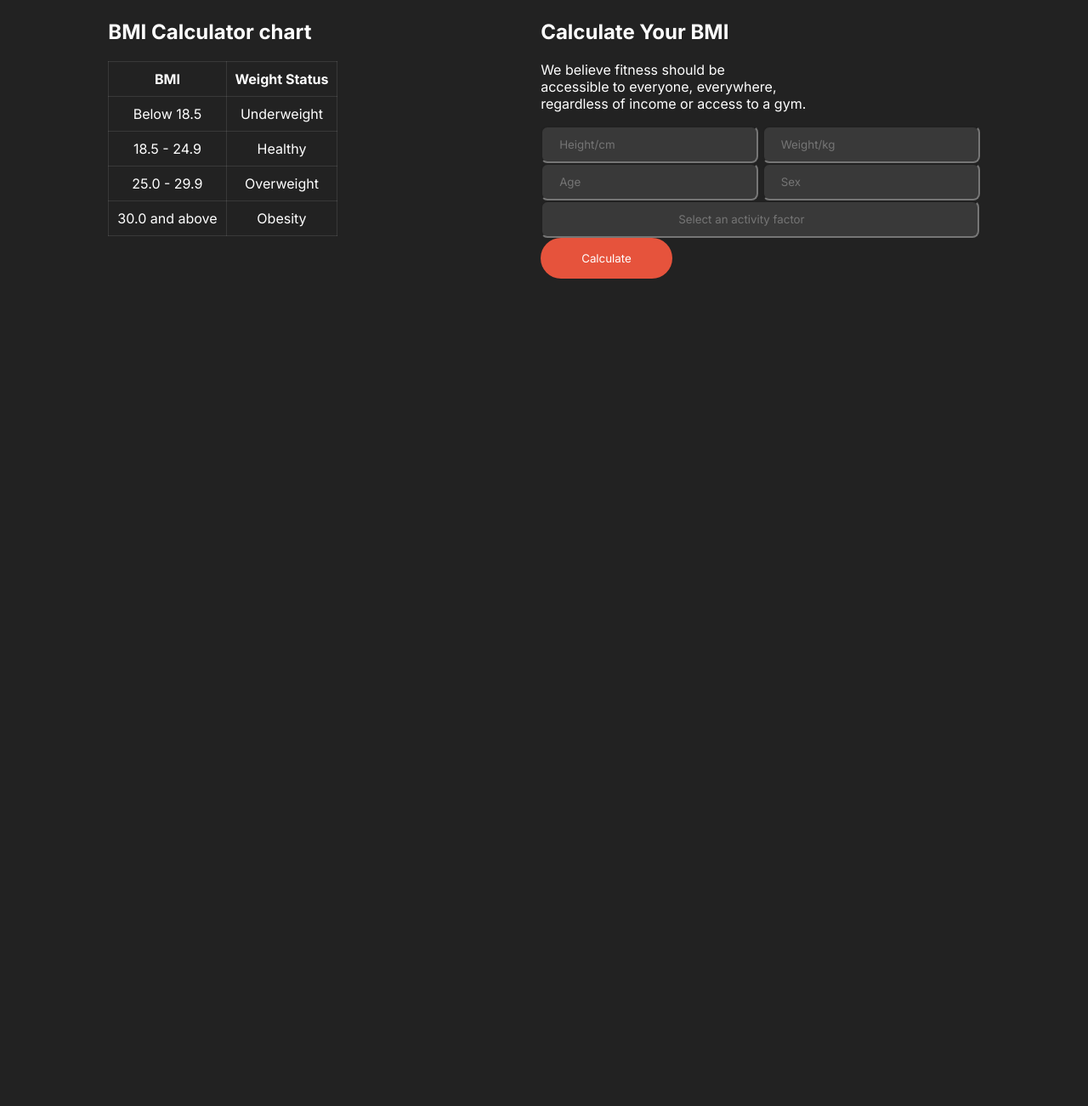
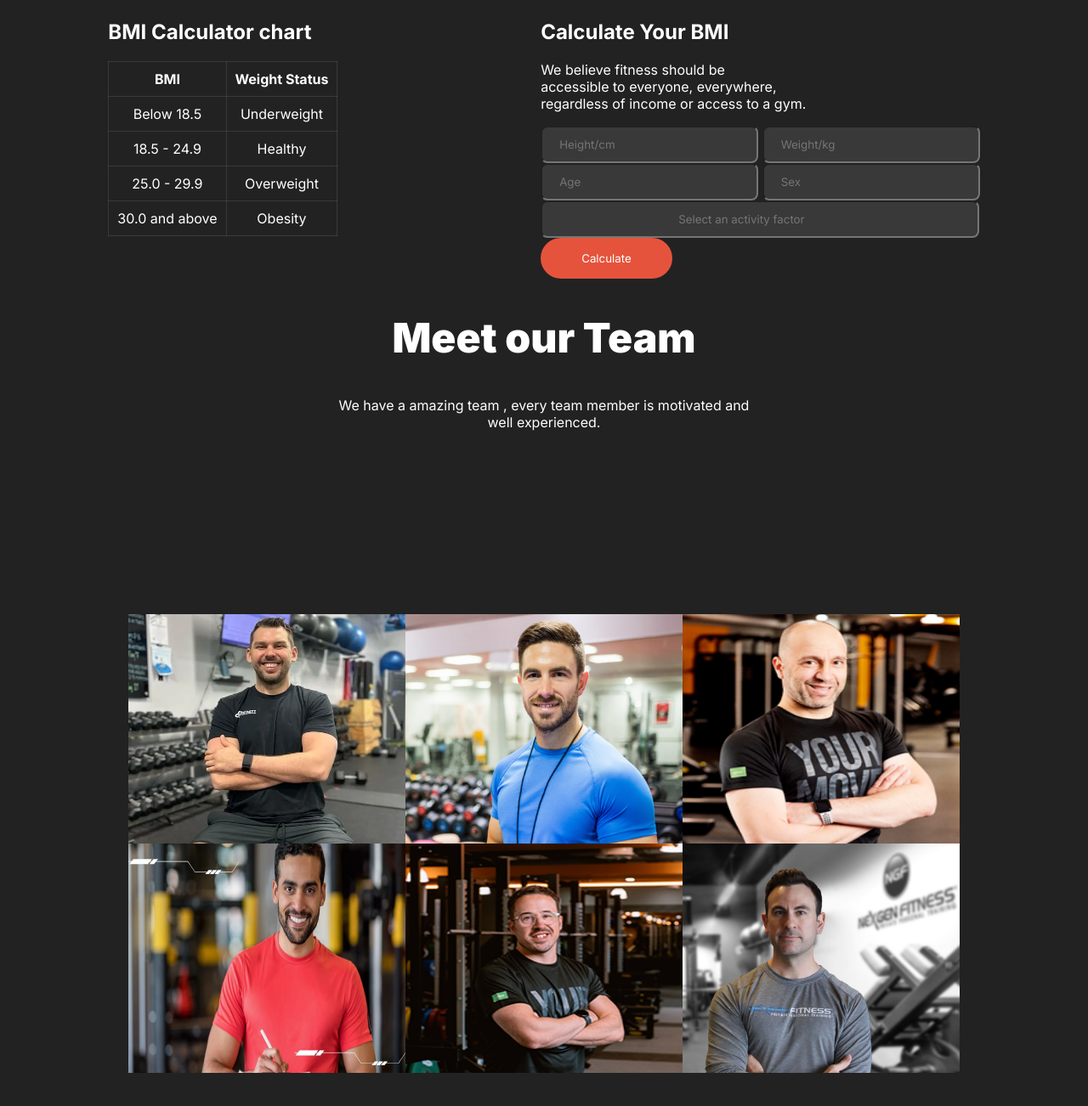
Before and after one commit to rezaulHassan/fitness-website, a plain HTML site: page index.html in a window 1280 px wide. Shown: the part 1826-3128 px from the top of the page at 85% size. Before the commit the page ends 2162 px from the top, so only its background shows below. Drawn offline with Linux system fonts and the light colour scheme.

Commit message:
added meet our team

```diff
--- a/index.html
+++ b/index.html
@@ -156,6 +156,22 @@ Mile Easily -->
        </div>
     </div>
  </section>
+ <!-- meet our team section -->
+  <section class="meat-our-team">
+    <div class="meat-our-team-text" style="color: white; text-align: center;">
+        <h1 style="font-weight: 900 ; font-size: 48px;">Meet our Team</h1>
+        <p>We have a amazing team , every team member is motivated and <br>well experienced.</p>
+    </div>
+    <div class="meat-our-team-img">
+<img src="images/trainer1.png" width="326px" height="270px" alt="">
+<img src="images/trainer2.png" width="326px" height="270px" alt="">
+<img src="images/trainer3.png" width="326px" height="270px"  alt="">
+<img src="images/trainer4.png" width="326px" height="270px" alt="">
+<img src="images/trainer5.png" width="326px" height="270px"  alt="">
+<img src="images/trainer6.png" width="326px" height="270px" alt="">
+
+    </div>
+  </section>
     </main>
     <footer></footer>
 </body>
--- a/styles/fitness.css
+++ b/styles/fitness.css
@@ -196,7 +196,15 @@ background: none;
     display: flex;
     justify-content: space-around;
    }
-
+  .meat-our-team-img{
+display: grid;
+grid-template-columns: repeat(3, 2fr);
+padding: 200px;
+gap: 20;
+justify-content: center;
+align-items: center;
+border-radius: 18px;
+   }
 
 /* responsive layout for 576px*/
 @media screen and (max-width: 576px){
@@ -238,6 +246,7 @@ background: none;
         flex-direction: column;
         gap: 2rem;
     }
+
 }
 /* responsive layout for 573px */
 @media screen and (min-width:576px) {
```
